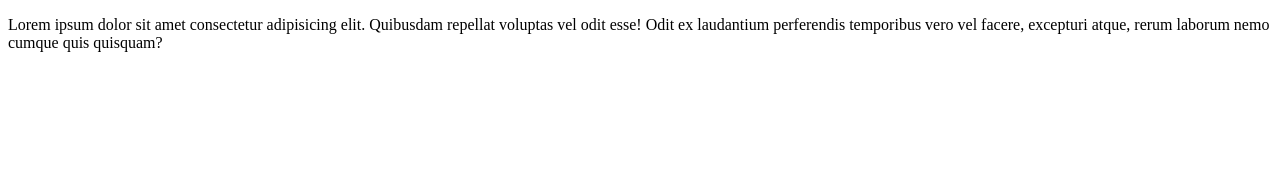
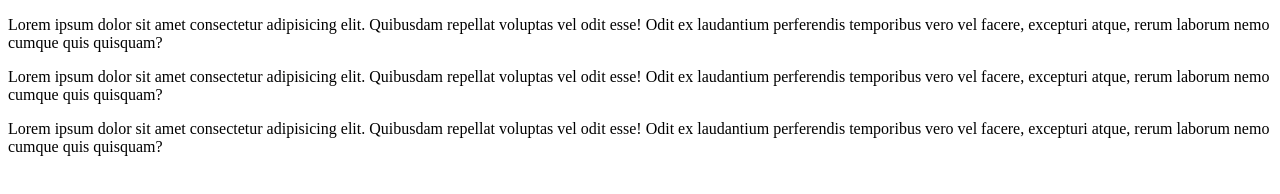
Before and after one commit to AyeshaYasir5/karachirepo, a plain HTML site: page index.html in a window 1280 px wide. Drawn offline with Linux system fonts and the light colour scheme.

Commit message:
added a new branch

```diff
--- a/index.html
+++ b/index.html
@@ -8,5 +8,10 @@
 <body>
     <p>Lorem ipsum dolor sit amet consectetur adipisicing elit. Quibusdam repellat voluptas vel odit esse! Odit ex laudantium perferendis temporibus vero vel facere, excepturi atque, rerum laborum nemo cumque quis quisquam?
     </p>
+    <p>Lorem ipsum dolor sit amet consectetur adipisicing elit. Quibusdam repellat voluptas vel odit esse! Odit ex laudantium perferendis temporibus vero vel facere, excepturi atque, rerum laborum nemo cumque quis quisquam?
+    </p>
+    <p>Lorem ipsum dolor sit amet consectetur adipisicing elit. Quibusdam repellat voluptas vel odit esse! Odit ex laudantium perferendis temporibus vero vel facere, excepturi atque, rerum laborum nemo cumque quis quisquam?
+    </p>
+
 </body>
 </html>
```
